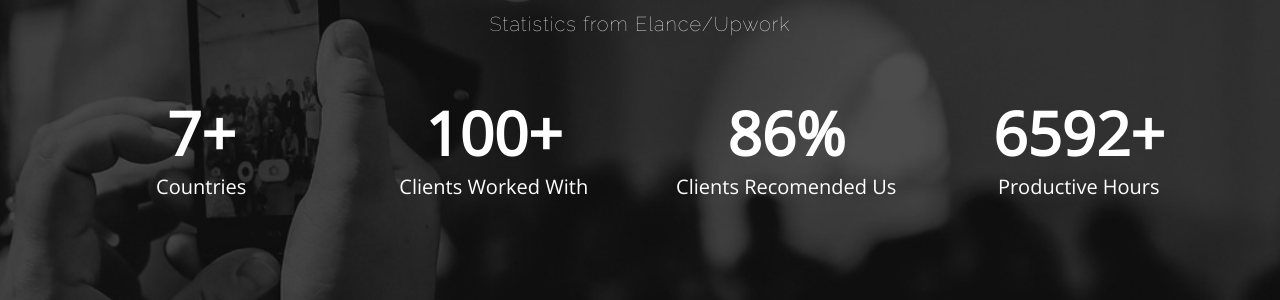
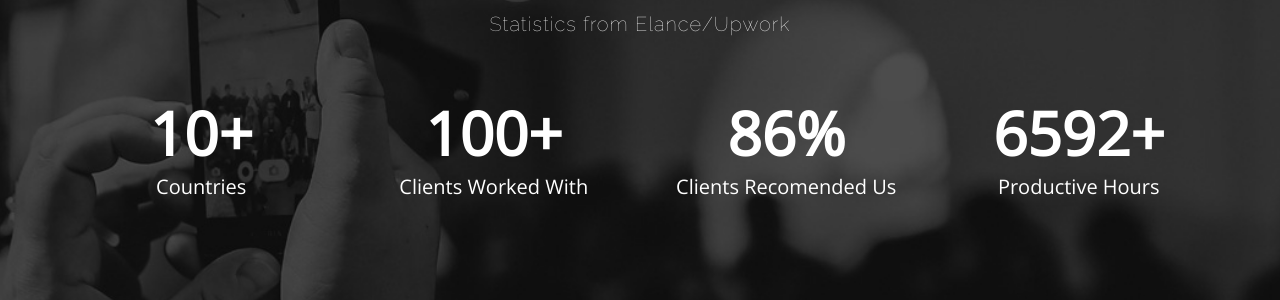
Before and after one commit to tataronrails/tataronrails.github.io, a Jekyll site: the page built from index.md, in a window 1280 px wide and 900 px high, scrolled down 13696 px. Shown: the part 443-743 px from the top of the window. Built offline with Jekyll 4.4.1, drawn with Linux system fonts in a browser that asks for light colours; our own code applies the rules of GitHub Pages for plain Markdown files.

Commit message:
Update default.html

```diff
--- a/_layouts/default.html
+++ b/_layouts/default.html
@@ -900,7 +900,7 @@
                         </div><!-- /.col-md-12 -->
 
                         <div class="col-sm-3 counter-wrap">
-                            <strong><span class="timer">7</span>+</strong>
+                            <strong><span class="timer" title="USA,Australia,China,Hong Kong...">10</span>+</strong>
                             <span class="count-description">Countries</span>
                         </div><!-- /.col-sm-3 -->
 
```
